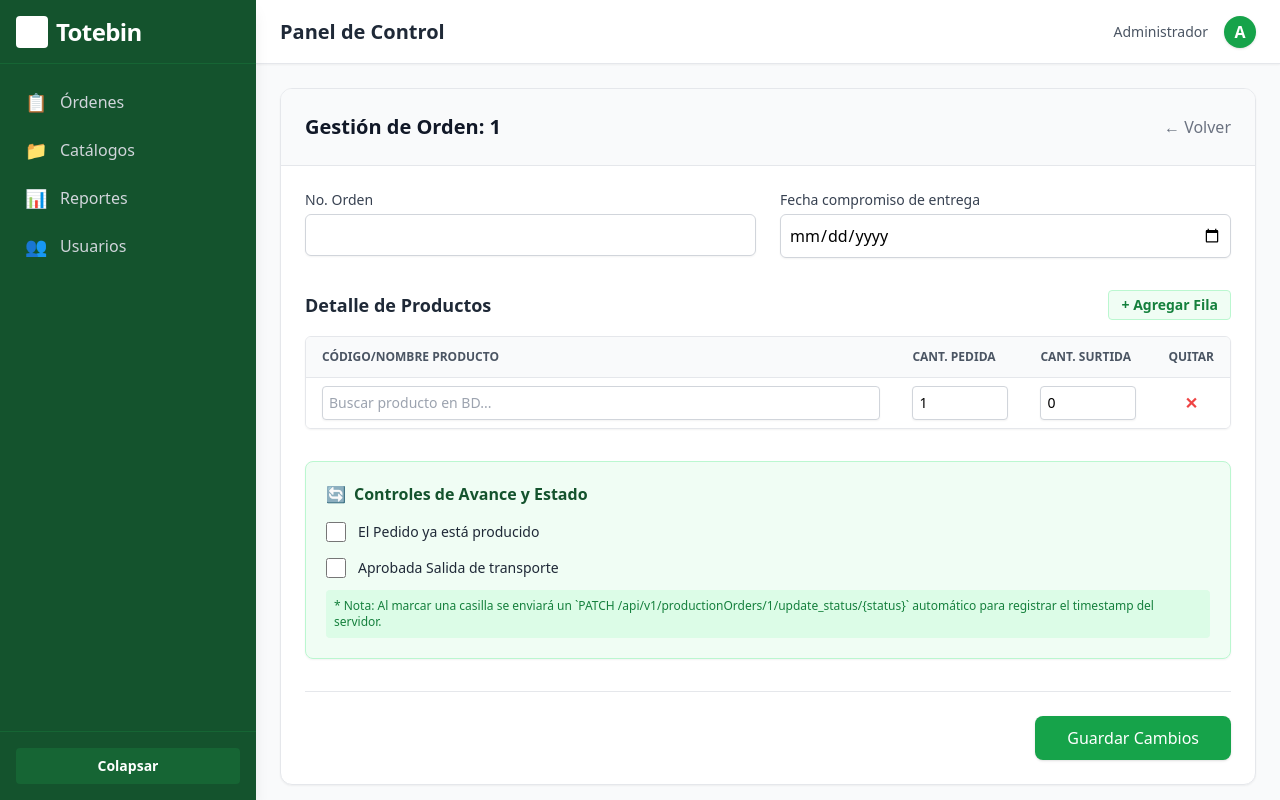
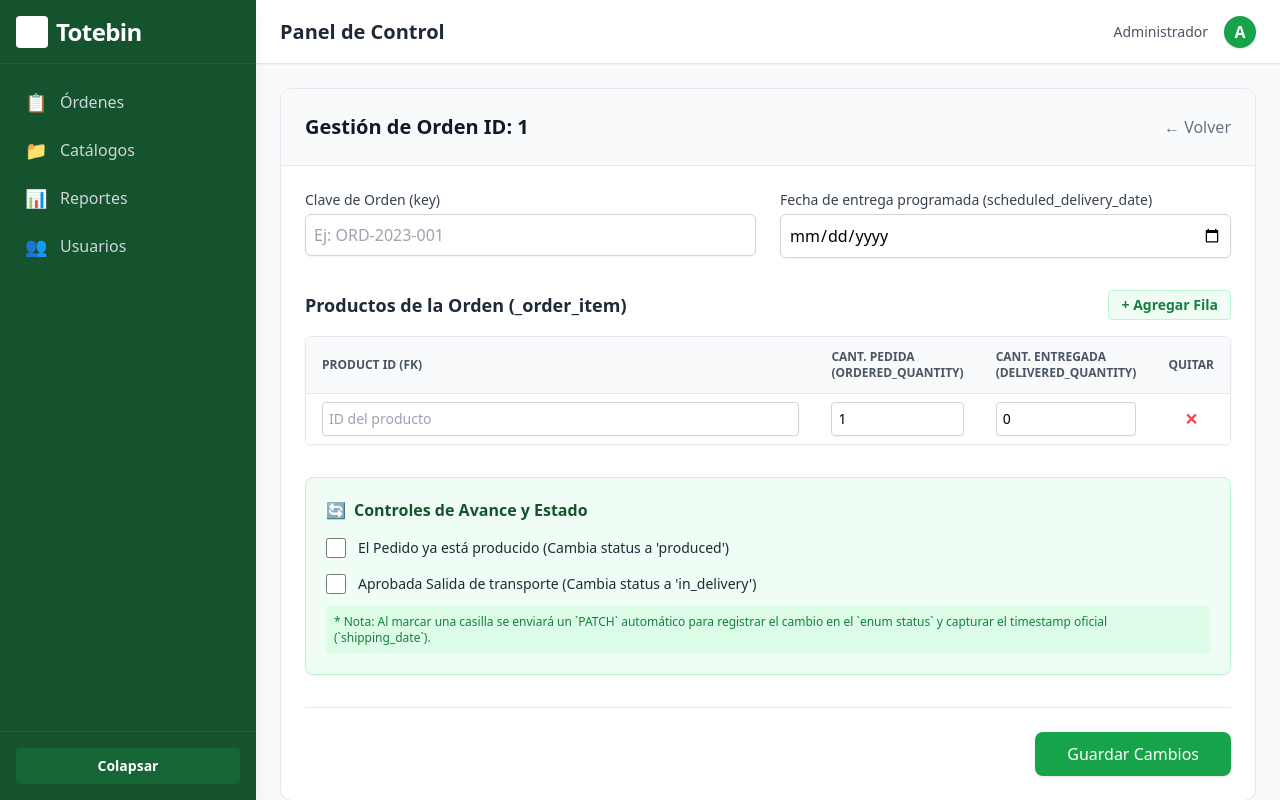
Before and after one commit to CaracheoAdan/servicio-al-cliente-frontend, a React (Vite) app: page /orders/1 in a window 1280 px wide. Built offline with nearby package versions, Linux system fonts and the light colour scheme; sample sign-in values are in the browser's storage.

Commit message:
refactor(form): Mapear formulario de orden exactamente a campos de postgres key, scheduled_delivery_date, status, _order_item

```diff
--- a/src/features/orders/pages/OrderFormPage.tsx
+++ b/src/features/orders/pages/OrderFormPage.tsx
@@ -1,24 +1,27 @@
 import React, { useState } from 'react';
 import { useNavigate, useParams } from 'react-router-dom';
 import { orderApi } from '../api/order.api';
+import { OrderStatus } from '../types/order.types';
 
 export function OrderFormPage() {
   const { id } = useParams();
   const navigate = useNavigate();
   const isEditing = !!id;
 
-  const [orderNumber, setOrderNumber] = useState('');
-  const [commitmentDate, setCommitmentDate] = useState('');
+  // db field: key
+  const [orderKey, setOrderKey] = useState('');
+  // db field: scheduled_delivery_date
+  const [scheduledDeliveryDate, setScheduledDeliveryDate] = useState('');
 
-  // Dynamic line items
-  const [items, setItems] = useState([{ productId: '', requestedQuantity: 1, suppliedQuantity: 0 }]);
+  // Dynamic line items mapping to db: _order_item
+  // productId: integer, orderedQuantity: integer, deliveredQuantity: integer
+  const [items, setItems] = useState([{ productId: 0, orderedQuantity: 1, deliveredQuantity: 0 }]);
 
-  // Controles de estado
-  const [isProduced, setIsProduced] = useState(false);
-  const [isTransported, setIsTransported] = useState(false);
+  // Controles de estado que mapean al enum de PostgreSQL
+  const [status, setStatus] = useState<OrderStatus>('open');
 
   const handleAddItem = () => {
-    setItems([...items, { productId: '', requestedQuantity: 1, suppliedQuantity: 0 }]);
+    setItems([...items, { productId: 0, orderedQuantity: 1, deliveredQuantity: 0 }]);
   };
 
   const handleItemChange = (index: number, field: string, value: any) => {
@@ -27,17 +30,17 @@ export function OrderFormPage() {
     setItems(newItems);
   };
 
-  const handleStatusChange = async (type: 'PRODUCED' | 'TRANSPORTED', value: boolean) => {
-    if (type === 'PRODUCED') setIsProduced(value);
-    if (type === 'TRANSPORTED') setIsTransported(value);
-
-    if (value && isEditing) {
-      try {
-        // La petición PATCH para capturar el timestamp del servidor
-        // await orderApi.updateStatus(id!, { status: type });
-        alert(`Estado ${type} notificado al servidor (PATCH).`);
-      } catch (error) {
-        alert(`Error al actualizar estado ${type}`);
+  const handleStatusChange = async (newStatus: OrderStatus, checked: boolean) => {
+    if (checked) {
+      setStatus(newStatus);
+      if (isEditing) {
+        try {
+          // PATCH /api/v1/productionOrders/{id}/update_status/{status}
+          // await orderApi.updateStatus(id!, { status: newStatus });
+          alert(`Estado '${newStatus}' notificado al servidor (PATCH) para capturar el timestamp 'shipping_date' o actualizar 'status'.`);
+        } catch (error) {
+          alert(`Error al actualizar estado ${newStatus}`);
+        }
       }
     }
   };
@@ -47,15 +50,14 @@ export function OrderFormPage() {
     try {
       if (!isEditing) {
         // await orderApi.createOrder({
-        //   orderNumber,
-        //   commitmentDate,
+        //   key: orderKey,
+        //   scheduledDeliveryDate,
         //   items: items.map(i => ({
         //     productId: i.productId,
-        //     requestedQuantity: i.requestedQuantity,
-        //     suppliedQuantity: i.suppliedQuantity
+        //     orderedQuantity: i.orderedQuantity,
         //   }))
         // });
-        alert('Orden creada exitosamente (Mock API)');
+        alert('Orden creada exitosamente mapeando los campos exactos de la DB (_order, _order_detail, _order_item)');
         navigate('/');
       } else {
         alert('Orden actualizada localmente (Simulado)');
@@ -69,7 +71,7 @@ export function OrderFormPage() {
     <div className="bg-white rounded-xl shadow-sm border border-gray-200 overflow-hidden font-sans">
       <div className="p-6 border-b border-gray-200 bg-gray-50 flex justify-between items-center">
         <h3 className="text-xl font-bold text-gray-900">
-          {isEditing ? `Gestión de Orden: ${id}` : 'Crear Orden de Producción'}
+          {isEditing ? `Gestión de Orden ID: ${id}` : 'Crear Orden de Producción'}
         </h3>
         <button onClick={() => navigate('/')} className="text-gray-500 hover:text-gray-700 font-medium">
           ← Volver
@@ -79,31 +81,32 @@ export function OrderFormPage() {
       <form onSubmit={handleSave} className="p-6 space-y-8">
         <div className="grid grid-cols-1 md:grid-cols-2 gap-6">
           <div>
-            <label className="block text-sm font-medium text-gray-700">No. Orden</label>
+            <label className="block text-sm font-medium text-gray-700">Clave de Orden (key)</label>
             <input
               type="text"
               required
-              value={orderNumber}
-              onChange={(e) => setOrderNumber(e.target.value)}
+              value={orderKey}
+              onChange={(e) => setOrderKey(e.target.value)}
+              placeholder="Ej: ORD-2023-001"
               className="mt-1 block w-full border-gray-300 rounded-md shadow-sm focus:border-totebin-500 focus:ring-totebin-500 p-2 border"
             />
           </div>
           <div>
-            <label className="block text-sm font-medium text-gray-700">Fecha compromiso de entrega</label>
+            <label className="block text-sm font-medium text-gray-700">Fecha de entrega programada (scheduled_delivery_date)</label>
             <input
               type="date"
               required
-              value={commitmentDate}
-              onChange={(e) => setCommitmentDate(e.target.value)}
+              value={scheduledDeliveryDate}
+              onChange={(e) => setScheduledDeliveryDate(e.target.value)}
               className="mt-1 block w-full border-gray-300 rounded-md shadow-sm focus:border-totebin-500 focus:ring-totebin-500 p-2 border"
             />
           </div>
         </div>
 
-        {/* Tabla Dinámica de Productos */}
+        {/* Tabla Dinámica de Productos (_order_item) */}
         <div>
           <div className="flex justify-between items-center mb-4">
-            <h4 className="text-lg font-semibold text-gray-800">Detalle de Productos</h4>
+            <h4 className="text-lg font-semibold text-gray-800">Productos de la Orden (_order_item)</h4>
             <button
               type="button"
               onClick={handleAddItem}
@@ -116,9 +119,9 @@ export function OrderFormPage() {
             <table className="min-w-full divide-y divide-gray-200">
               <thead className="bg-gray-50">
                 <tr>
-                  <th className="px-4 py-3 text-left text-xs font-semibold text-gray-600 uppercase">Código/Nombre Producto</th>
-                  <th className="px-4 py-3 text-left text-xs font-semibold text-gray-600 uppercase w-32">Cant. Pedida</th>
-                  <th className="px-4 py-3 text-left text-xs font-semibold text-gray-600 uppercase w-32">Cant. Surtida</th>
+                  <th className="px-4 py-3 text-left text-xs font-semibold text-gray-600 uppercase">Product ID (FK)</th>
+                  <th className="px-4 py-3 text-left text-xs font-semibold text-gray-600 uppercase w-32">Cant. Pedida (ordered_quantity)</th>
+                  <th className="px-4 py-3 text-left text-xs font-semibold text-gray-600 uppercase w-32">Cant. Entregada (delivered_quantity)</th>
                   <th className="px-4 py-3 text-center text-xs font-semibold text-gray-600 uppercase w-16">Quitar</th>
                 </tr>
               </thead>
@@ -127,10 +130,10 @@ export function OrderFormPage() {
                   <tr key={index} className="hover:bg-gray-50 transition-colors">
                     <td className="px-4 py-2">
                       <input
-                        type="text"
-                        placeholder="Buscar producto en BD..."
-                        value={item.productId}
-                        onChange={(e) => handleItemChange(index, 'productId', e.target.value)}
+                        type="number"
+                        placeholder="ID del producto"
+                        value={item.productId || ''}
+                        onChange={(e) => handleItemChange(index, 'productId', parseInt(e.target.value) || 0)}
                         className="w-full border-gray-300 rounded shadow-sm focus:ring-totebin-500 focus:border-totebin-500 p-1.5 border text-sm"
                         required
                       />
@@ -139,8 +142,8 @@ export function OrderFormPage() {
                       <input
                         type="number"
                         min="1"
-                        value={item.requestedQuantity}
-                        onChange={(e) => handleItemChange(index, 'requestedQuantity', Number(e.target.value))}
+                        value={item.orderedQuantity}
+                        onChange={(e) => handleItemChange(index, 'orderedQuantity', parseInt(e.target.value) || 1)}
                         className="w-full border-gray-300 rounded shadow-sm focus:ring-totebin-500 focus:border-totebin-500 p-1.5 border text-sm"
                         required
                       />
@@ -149,8 +152,9 @@ export function OrderFormPage() {
                       <input
                         type="number"
                         min="0"
-                        value={item.suppliedQuantity}
-                        onChange={(e) => handleItemChange(index, 'suppliedQuantity', Number(e.target.value))}
+                        max={item.orderedQuantity}
+                        value={item.deliveredQuantity}
+                        onChange={(e) => handleItemChange(index, 'deliveredQuantity', parseInt(e.target.value) || 0)}
                         className="w-full border-gray-300 rounded shadow-sm focus:ring-totebin-500 focus:border-totebin-500 p-1.5 border text-sm"
                       />
                     </td>
@@ -171,7 +175,7 @@ export function OrderFormPage() {
           </div>
         </div>
 
-        {/* Lógica Crítica: Checks dinámicos para lanzar peticiones PATCH */}
+        {/* Controles de Estado vinculados al ENUM status de PostgreSQL */}
         {isEditing && (
           <div className="bg-totebin-50 border border-totebin-200 p-5 rounded-lg shadow-sm">
             <h4 className="text-md font-bold text-totebin-900 mb-4 flex items-center">
@@ -181,24 +185,24 @@ export function OrderFormPage() {
               <label className="flex items-center space-x-3 cursor-pointer">
                 <input
                   type="checkbox"
-                  checked={isProduced}
-                  onChange={(e) => handleStatusChange('PRODUCED', e.target.checked)}
+                  checked={status === 'produced' || status === 'processed' || status === 'in_delivery' || status === 'delivered'}
+                  onChange={(e) => handleStatusChange('produced', e.target.checked)}
                   className="h-5 w-5 text-totebin-600 focus:ring-totebin-500 border-gray-300 rounded cursor-pointer"
                 />
-                <span className="text-gray-800 font-medium text-sm">El Pedido ya está producido</span>
+                <span className="text-gray-800 font-medium text-sm">El Pedido ya está producido (Cambia status a 'produced')</span>
               </label>
               <label className="flex items-center space-x-3 cursor-pointer">
                 <input
                   type="checkbox"
-                  checked={isTransported}
-                  onChange={(e) => handleStatusChange('TRANSPORTED', e.target.checked)}
+                  checked={status === 'in_delivery' || status === 'delivered'}
+                  onChange={(e) => handleStatusChange('in_delivery', e.target.checked)}
                   className="h-5 w-5 text-totebin-600 focus:ring-totebin-500 border-gray-300 rounded cursor-pointer"
                 />
-                <span className="text-gray-800 font-medium text-sm">Aprobada Salida de transporte</span>
+                <span className="text-gray-800 font-medium text-sm">Aprobada Salida de transporte (Cambia status a 'in_delivery')</span>
               </label>
             </div>
             <p className="text-xs text-totebin-700 mt-3 bg-totebin-100 p-2 rounded">
-              * Nota: Al marcar una casilla se enviará un `PATCH /api/v1/productionOrders/{id}/update_status/{'{status}'}` automático para registrar el timestamp del servidor.
+              * Nota: Al marcar una casilla se enviará un `PATCH` automático para registrar el cambio en el `enum status` y capturar el timestamp oficial (`shipping_date`).
             </p>
           </div>
         )}
```
